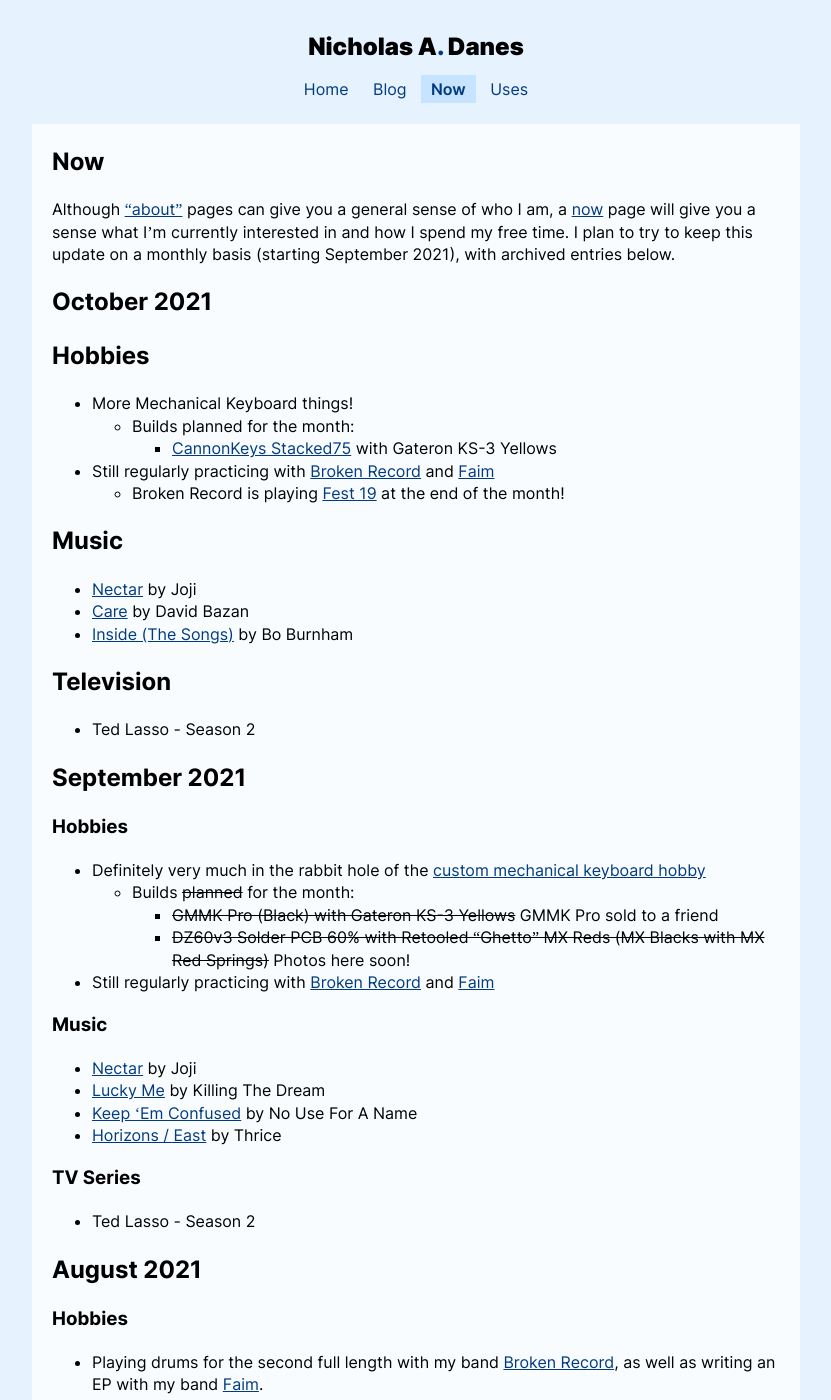
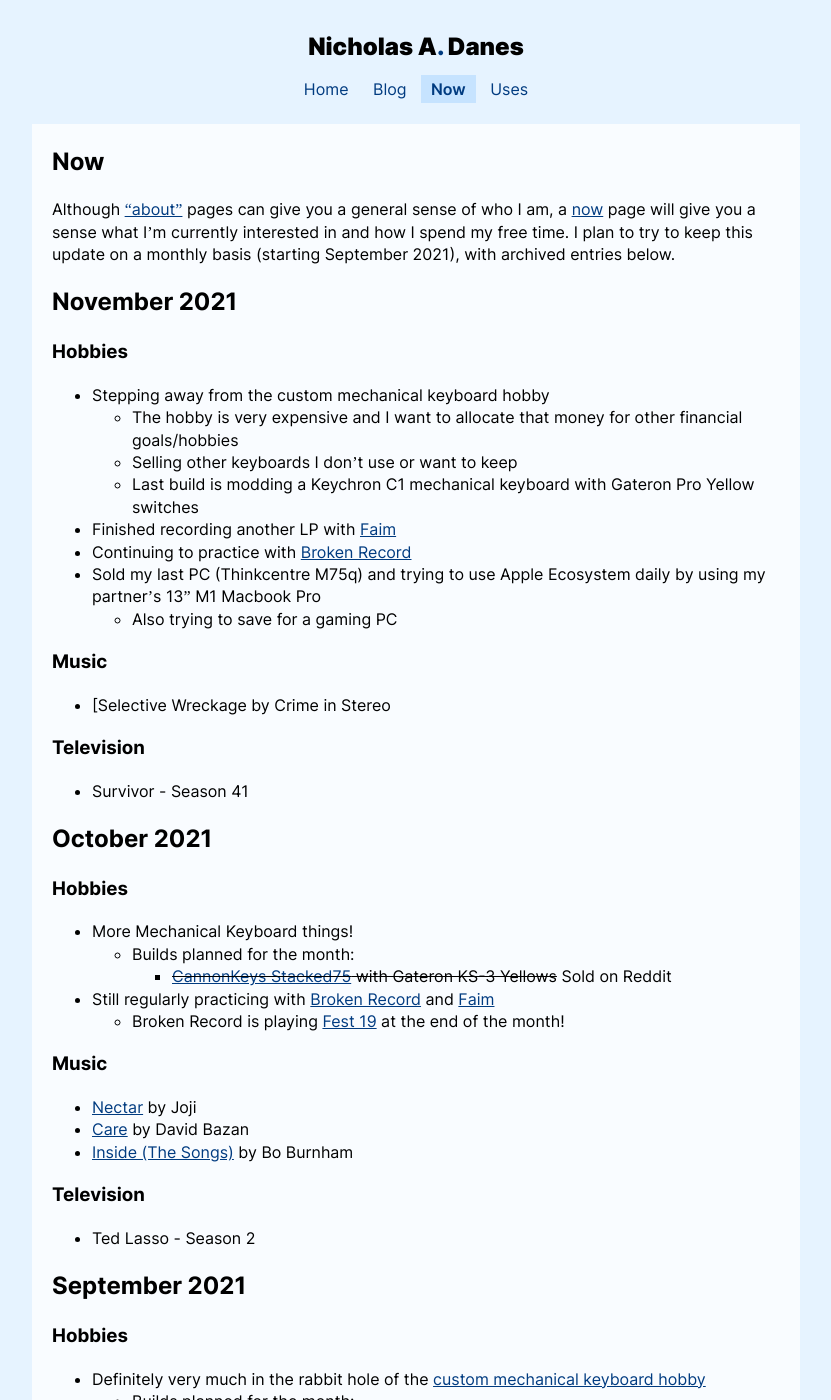
Before and after one commit to danesnick/old_website, a Jekyll site: the page built from now.markdown, in a window 1280 px wide and 1400 px high. Shown: the whole window, without its empty margins (224-1055 px from the left). Built offline with Jekyll 4.4.1, drawn with Linux system fonts in a browser that asks for light colours.

Commit message:
Updated now page for november

```diff
--- a/now.markdown
+++ b/now.markdown
@@ -6,23 +6,42 @@
 # Now
 Although ["about"](/) pages can give you a general sense of who I am, a [now](https://nownownow.com/about) page will give you a sense what I'm currently interested in and how I spend my free time. I plan to try to keep this update on a monthly basis (starting September 2021), with archived entries below.
 
+
+## November 2021
+
+### Hobbies
+* Stepping away from the custom mechanical keyboard hobby
+	- The hobby is very expensive and I want to allocate that money for other financial goals/hobbies
+	- Selling other keyboards I don't use or want to keep
+	- Last build is modding a Keychron C1 mechanical keyboard with Gateron Pro Yellow switches
+* Finished recording another LP with [Faim](https://faim.bandcamp.com)
+* Continuing to practice with [Broken Record](https://brokenrecordisaband)
+* Sold my last PC (Thinkcentre M75q) and trying to use Apple Ecosystem daily by using my partner's 13" M1 Macbook Pro
+	- Also trying to save for a gaming PC
+
+### Music
+* [Selective Wreckage[](https://bridge9.bandcamp.com/album/selective-wreckage) by Crime in Stereo
+
+### Television
+* Survivor - Season 41
+
 ## October 2021
 
-## Hobbies
+### Hobbies
 * More Mechanical Keyboard things!
 	+ Builds planned for the month:
-		- [CannonKeys Stacked75](https://cannonkeys.com/collections/keyboard-kits/products/stacked75-keyboard-kit) with Gateron KS-3 Yellows
+		- ~~[CannonKeys Stacked75](https://cannonkeys.com/collections/keyboard-kits/products/stacked75-keyboard-kit) with Gateron KS-3 Yellows~~ Sold on Reddit
 
 * Still regularly practicing with [Broken Record](https://brokenrecordisaband.com) and [Faim](https://faim.bandcamp.com)
 	+ Broken Record is playing [Fest 19](https://thefestfl.com/) at the end of the month!
 
 
-## Music
+### Music
 * [Nectar](https://shop.jojimusic.com/products/nectar-digital-album) by Joji
 * [Care](https://davidbazan.bandcamp.com/album/care) by David Bazan
 * [Inside (The Songs)](https://us.7digital.com/artist/bo-burnham/release/inside-the-songs-explicit-16438118?f=20%2C19%2C12%2C16%2C17%2C9%2C2) by Bo Burnham
 
-## Television
+### Television
 * Ted Lasso - Season 2
 
 ## September 2021
```
